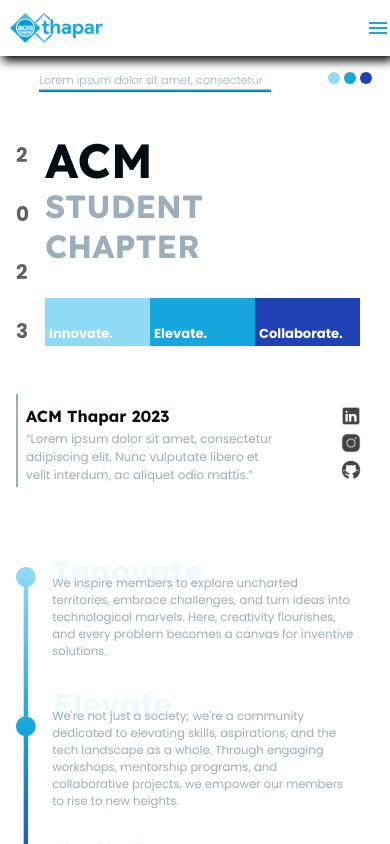
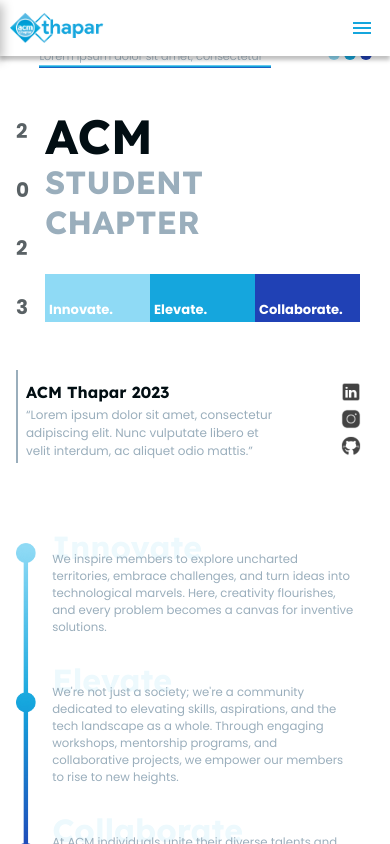
Before and after one commit to ACM-Thapar/ACM-Website, a React (Vite) app: page / in a window 390 px wide. Shown: the top 844 px of the page. Built offline with nearby package versions, Linux system fonts and the light colour scheme.

Commit message:
navbar responsive

```diff
--- a/src/Components/Navbar/navbar.module.css
+++ b/src/Components/Navbar/navbar.module.css
@@ -4,6 +4,7 @@
     width: 100%;
 	z-index: 3;
 	position: fixed;
+	background-color: white;
 }
 
 .navbox{
@@ -66,6 +67,13 @@
 		height: 100vh;
 		justify-content:center;
 		background-color: rgba(0, 0, 0, 0.95);
+		transition: transform 0.3s ease-out; /* Add this line */
+    	transform: translateX(0); /* Add this line */
+	}
+
+	.navbox {
+		background-color: white;
+		transform: translateX(-100%); /* Add this line */
 	}
 
 	.navitem, .logos{
@@ -78,7 +86,8 @@
 		justify-content:space-between;
 		align-items:center;
 		height: 3.5rem;
-		box-shadow: 2.660855770111084px 3.991283655166626px 9.978209495544434px rgba(0, 0, 0)
+		/* box-shadow: 2.660855770111084px 3.991283655166626px 9.978209495544434px rgba(0, 0, 0) */
+		box-shadow: 0px 4px 4px 0px #00000040;
 	  }
 
 	.Open .navitem {
@@ -114,7 +123,7 @@
 	}
 
 	.Open .logos{
-		gap: 1vw;
+		gap: 1rem;
 		justify-content: center;
 	}
 
@@ -123,6 +132,7 @@
 		cursor: pointer;
 		display: flex;
 		justify-content: end;
+		margin-right: 1rem;
 	}
 
 	.navitem a:hover, .navitem a:active {
--- a/src/Pages/Home/Components/Hero/Hero.module.css
+++ b/src/Pages/Home/Components/Hero/Hero.module.css
@@ -167,10 +167,6 @@
 }
 
 @media only screen and (max-width: 600px) {
-
-    #hero{
-        padding-top: clamp(4.5rem, 7vw, 5rem);
-    }
     main{
         flex-direction: column;
     }
```
